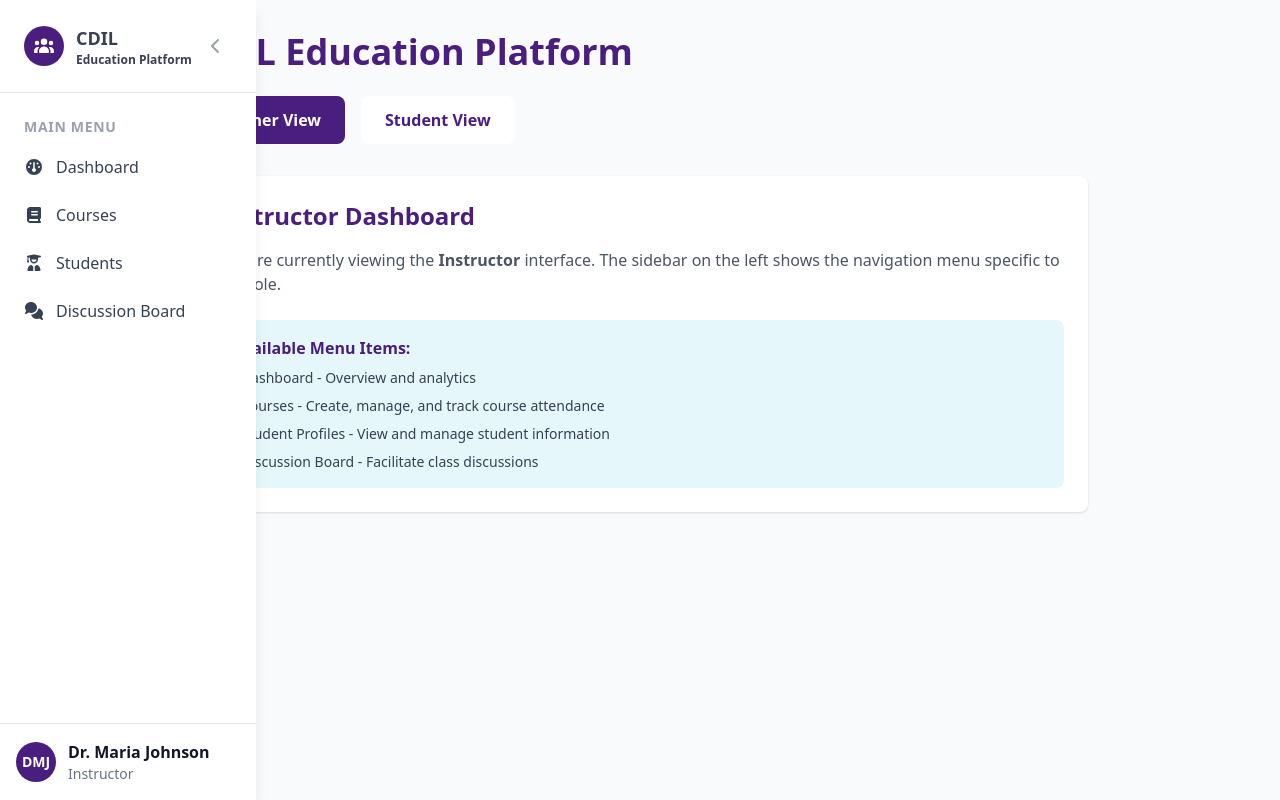
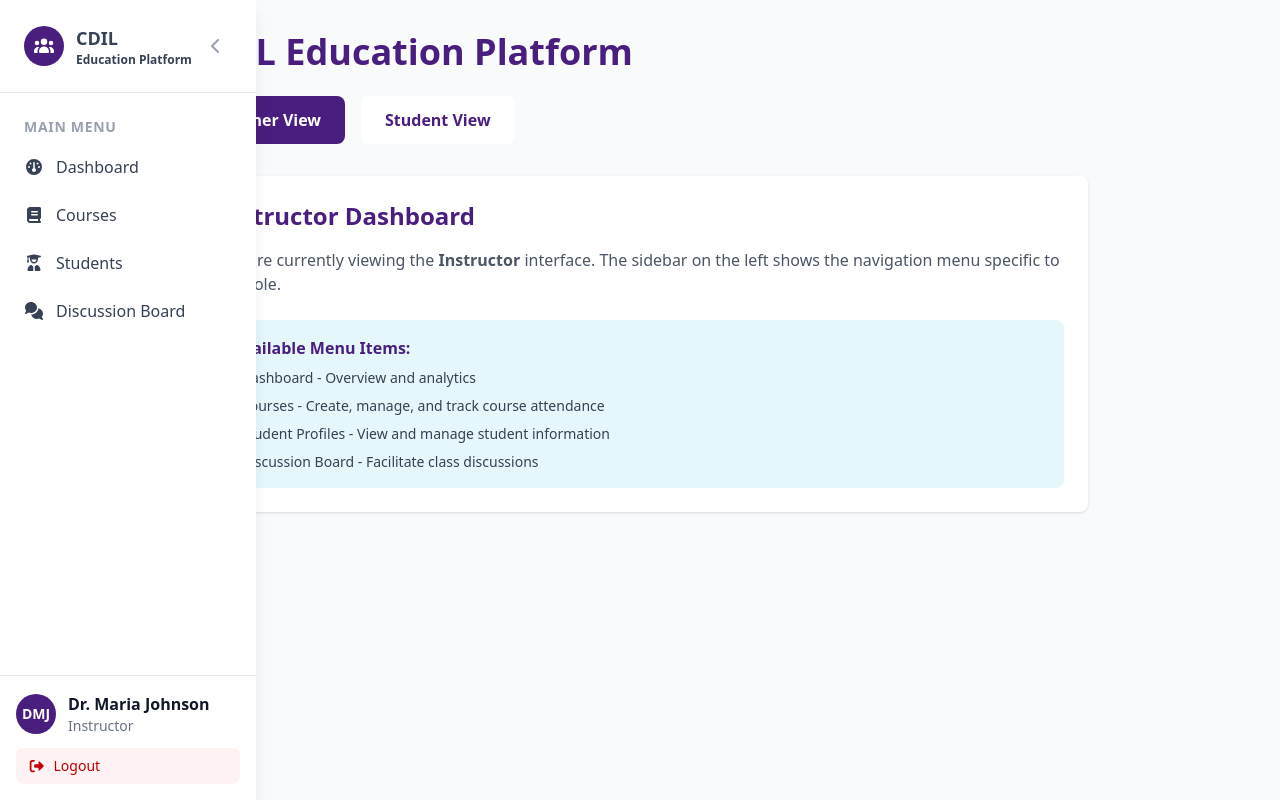
Before and after one commit to SV592/cdil_edu_app, a Next.js app: page / in a window 1280 px wide. Built offline with nearby package versions, Linux system fonts and the light colour scheme.

Commit message:
role based navigation

```diff
--- a/app/components/Sidebar.tsx
+++ b/app/components/Sidebar.tsx
@@ -13,8 +13,10 @@ import {
   faUsers,
   faBars,
   faChevronLeft,
+  faRightFromBracket,
 } from '@fortawesome/free-solid-svg-icons';
 import type { SidebarProps, MenuItem, MenuSection } from '@/app/types/sidebar';
+import { logoutAction } from '../actions/auth';
 
 // Define menu items for teachers (admin role)
 const teacherMenuItems: MenuItem[] = [
@@ -22,14 +24,14 @@ const teacherMenuItems: MenuItem[] = [
     id: 'dashboard',
     label: 'Dashboard',
     icon: faGauge,
-    href: '/teacher/dashboard',
+    href: '/dashboard',
     roles: ['admin', 'superadmin'],
   },
   {
     id: 'courses',
     label: 'Courses',
     icon: faBook,
-    href: '/teacher/courses',
+    href: '/courses',
     roles: ['admin', 'superadmin'],
   },
   {
@@ -54,14 +56,14 @@ const studentMenuItems: MenuItem[] = [
     id: 'dashboard',
     label: 'Dashboard',
     icon: faGauge,
-    href: '/student/dashboard',
+    href: '/dashboard',
     roles: ['user'],
   },
   {
     id: 'courses',
     label: 'Courses',
     icon: faBook,
-    href: '/student/courses',
+    href: '/courses',
     roles: ['user'],
   },
   {
@@ -189,7 +191,7 @@ export default function Sidebar({
 
         {/* User Profile */}
         <div className="border-t border-gray-200 p-4">
-          <div className="flex items-center gap-3">
+          <div className="mb-3 flex items-center gap-3">
             <div className="flex h-10 w-10 items-center justify-center rounded-full bg-cdil-purple text-white font-semibold">
               {userAvatar ? (
                 <img
@@ -216,6 +218,17 @@ export default function Sidebar({
               <p className="text-sm text-gray-500">{roleLabel}</p>
             </div>
           </div>
+
+          {/* Logout Button */}
+          <form action={logoutAction}>
+            <button
+              type="submit"
+              className="flex w-full items-center gap-2 rounded-lg bg-red-50 px-3 py-2 text-sm font-medium text-red-700 transition-colors hover:bg-red-100"
+            >
+              <FontAwesomeIcon icon={faRightFromBracket} className="h-4 w-4" />
+              <span>Logout</span>
+            </button>
+          </form>
         </div>
       </aside>
     </>
```
